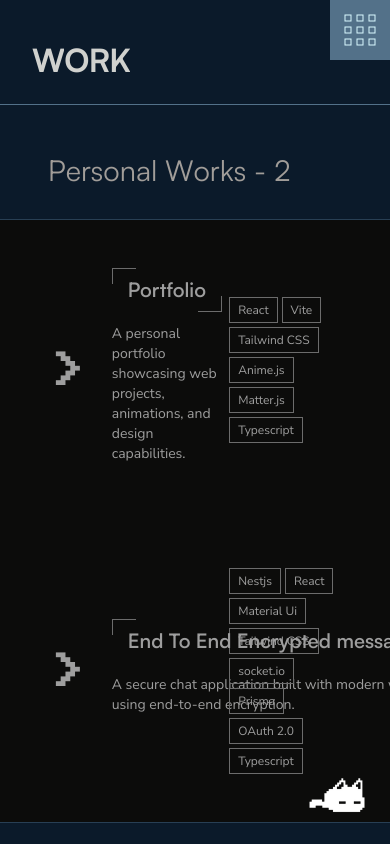
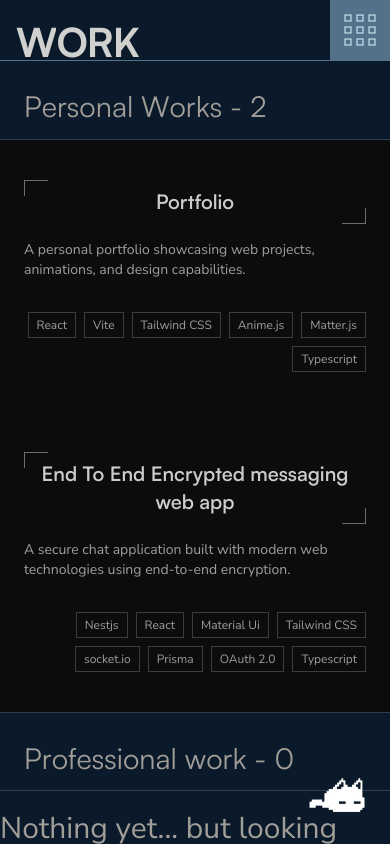
Before and after one commit to shivam4940x/portfolio, a React (Vite) app: page /work in a window 390 px wide. Built offline with nearby package versions, Linux system fonts and the light colour scheme.

Commit message:
work section done

```diff
--- a/src/App.tsx
+++ b/src/App.tsx
@@ -11,6 +11,7 @@ import Contact from "./pages/Contact";
 import Work from "./pages/Work";
 import About from "./pages/About";
 import Service from "./pages/Services";
+import WorkIndex from "./pages/work/index";
 
 function App() {
   const { isRouteLoading, onDoneLoading } = useRouteTransition();
@@ -27,7 +28,7 @@ function App() {
       {/* Route transition screen */}
       <div
         id="transition"
-        className="fixed inset-0 z-[99999] h-dvh w-screen left-0 top-0 justify-center items-center overflow-hidden"
+        className="fixed inset-0 z-[99999] h-dvh w-screen left-0 top-0 justify-center items-center overflow-hidden hidden"
       >
         <div className="relative h-full w-full z-10 cover">
           <div className="center relative z-40 div bg-[#101113] bgs">
@@ -50,15 +51,17 @@ function App() {
           </div>
         }
       >
-        {!isRouteLoading && (
+        {/* {!isRouteLoading && (
+          )} */}
         <Routes>
           <Route element={<DefaultLayout />}>
             {Pages.map((page) => (
               <Route path={page.path} element={page.element} />
             ))}
+
+            <Route path="work/:id" element={<WorkIndex />} />
           </Route>
         </Routes>
-        )}
       </Suspense>
     </>
   );
--- a/src/assets/css/tailwind.css
+++ b/src/assets/css/tailwind.css
@@ -79,7 +79,7 @@ h5 {
   @apply text-[clamp(1.8rem,4vw,4rem)] leading-[clamp(2.2rem,4.5vw,4.8rem)];
 }
 .heading {
-  @apply text-[clamp(2rem,7vw,7.5rem)] tracking-tight font-bold leading-[clamp(2.5rem,5.7vw,6.5rem)] text-mute-white/90 uppercase;
+  @apply text-[clamp(2.5rem,7vw,7.5rem)] tracking-tight font-bold leading-[clamp(2rem,5.7vw,6.5rem)] text-mute-white/90 uppercase;
 }
 h5 {
   @apply text-[clamp(1.4rem,3vw,2.5rem)] tracking-tight font-bold leading-[clamp(1.5rem,8vw,3.5rem)] text-mute-white/80;
--- a/src/json/Work.json
+++ b/src/json/Work.json
@@ -2,6 +2,7 @@
   "work": {
     "personal": [
       {
+        "name": "portfolio",
         "heading": "Portfolio",
         "sub": "A personal portfolio showcasing web projects, animations, and design capabilities.",
         "img": "/projects/pp.webp",
@@ -15,6 +16,7 @@
         ]
       },
       {
+        "name": "e2e-chat-app",
         "heading": "End To End Encrypted messaging web app",
         "sub": "A secure chat application built with modern web technologies using end-to-end encryption.",
         "img": "/projects/pp.webp",
--- a/src/pages/Work.tsx
+++ b/src/pages/Work.tsx
@@ -5,11 +5,12 @@ import { animate } from "animejs";
 import { useEffect, useRef } from "react";
 
 interface WorkItem {
+  name: string;
   heading: string;
   sub: string;
   techStack?: string[];
 }
-const List = ({ heading, sub, techStack }: WorkItem) => {
+const List = ({ heading, sub, techStack, name }: WorkItem) => {
   const followTheMouseMr = useRef<HTMLDivElement>(null);
   const mousePos = useRef({ x: 0, y: 0 });
   const currentPos = useRef({ x: 0, y: 0 });
@@ -55,7 +56,7 @@ const List = ({ heading, sub, techStack }: WorkItem) => {
 
   return (
     <TransitionLink
-      to={`/work/abc`}
+      to={`/work/${name}`}
       className="border-b last:border-b-0 border-border-light"
     >
       <div
@@ -63,7 +64,7 @@ const List = ({ heading, sub, techStack }: WorkItem) => {
         onMouseMove={mouseMove}
         onMouseEnter={() => animateScale(1)}
         onMouseLeave={() => animateScale(0)}
-        className="min-h-36 bg-dull-black px-12 center py-12 relative group overflow-hidden cursor-pointer"
+        className="min-h-36 bg-dull-black md:p-12 px-6 py-10 relative group overflow-hidden cursor-pointer"
       >
         <div
           ref={followTheMouseMr}
@@ -72,15 +73,16 @@ const List = ({ heading, sub, techStack }: WorkItem) => {
         >
           View
         </div>
-        <div className="grid div justify-between items-center grid-cols-5 gap-2 grayscale-100 group-hover:scale-105 group-hover:grayscale-0 duration-300">
-          <div className="flex gap-6 col-span-3">
-            <div className="font-pixel text-5xl center">
+        <div className="max-w-full flex flex-col grayscale-100 md:flex-row md:grid md:grid-cols-5 md:gap-4 items-center justify-between group-hover:scale-105 group-hover:grayscale-0 duration-300">
+          {/* Left Section */}
+          <div className="flex gap-6 col-span-3 items-center w-full md:max-w-full">
+            <div className="font-pixel md:text-5xl text-center hidden lg:block text-secondary">
               <span>&gt;</span>
             </div>
-            <div className="space-y-3">
-              <div className="relative w-max py-2 px-4">
-                <h3 className="text-xl md:text-2xl font-semibold relative z-10">
-                  {heading}
+            <div className="space-y-4 max-w-full">
+              <div className="relative md:w-max w-full max-w-full py-2 px-4">
+                <h3 className="text-xl md:text-2xl text-center md:text-left font-semibold relative z-10 break-words">
+                  <span className="text-complimentary">{heading}</span>
                 </h3>
                 <div className="absolute takeScreen">
                   <div className="div relative">
@@ -89,15 +91,19 @@ const List = ({ heading, sub, techStack }: WorkItem) => {
                   </div>
                 </div>
               </div>
-              <p className="text-sm md:text-base text-muted">{sub}</p>
+              <p className="text-sm md:text-base text-muted break-words">
+                {sub}
+              </p>
             </div>
           </div>
-          <div className="col-span-2">
-            <ul className="mt-2 flex flex-wrap gap-1">
+
+          {/* Right Section */}
+          <div className="col-span-2 mt-8 md:mt-0">
+            <ul className="flex flex-wrap gap-2 justify-end md:justify-start">
               {techStack?.map((tech, index) => (
                 <li
                   key={index}
-                  className="px-2 py-1 text-xs md:text-sm bg-muted/10 border border-border"
+                  className="px-2 py-1 text-xs md:text-sm bg-muted/10 border border-secondary/70 break-words"
                 >
                   {tech}
                 </li>
@@ -112,14 +118,14 @@ const List = ({ heading, sub, techStack }: WorkItem) => {
 const Work = () => {
   return (
     <>
-      <section className="min-h-full mt-8">
-        <div className="border-b px-8 py-2">
+      <section className="min-h-full md:mt-8 mt-1">
+        <div className="border-b md:px-8 md:py-2 pt-5.5 px-4">
           <h1 className="heading">
             <TextIn>Work</TextIn>
           </h1>
         </div>
-        <div className="mt-8">
-          <div className="px-12 py-4">
+        <div className="md:mt-8 mt-4">
+          <div className="md:px-12 md:py-4 px-6 pt-3">
             <h2 className="heading_2">
               <TextIn
                 alternative={true}
@@ -133,8 +139,8 @@ const Work = () => {
             })}
           </div>
         </div>
-        <div className="mt-8">
-          <div className="px-12 py-4">
+        <div className="md:mt-8 mt-4">
+          <div className="md:px-12 md:py-4 px-6 pt-3">
             <h2 className="heading_2">
               <TextIn
                 alternative={true}
```
Lines whose indentation alone changed are shown as unchanged.
